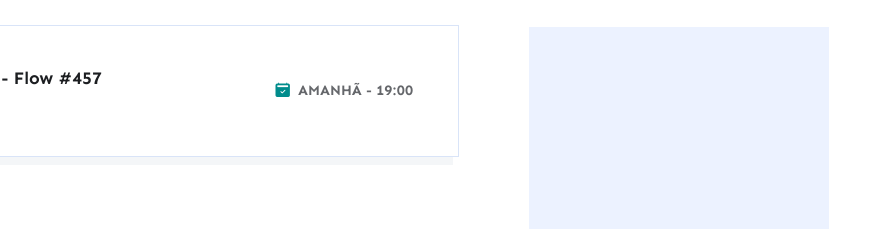
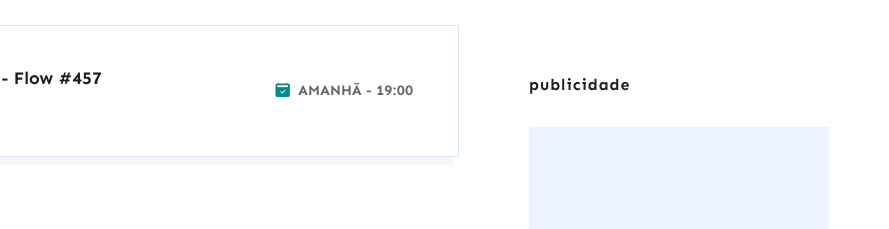
Before and after one commit to jamesleme/hubcast, a website: page public/agenda.html in a window 1280 px wide. Shown: the part 971-1200 px from the top of the page, 391-1280 px from the left. Drawn offline with nearby package versions, Linux system fonts and the light colour scheme.

```diff
--- a/public/style.css
+++ b/public/style.css
@@ -139,9 +139,12 @@
     align-items: flex-start; /* Esta propriedade agora não vai mais atrapalhar */
 }
 
-.sidebar-column h2 {
-    font-size: 18px;
+.sidebar-column {
+    display: grid;
+    gap: 70px;
 }
+
+.sidebar-column h2 { font-size: 18px; }
 
 /* ==== ESTILOS DA AGENDA NA SIDEBAR ==== */
 
```
